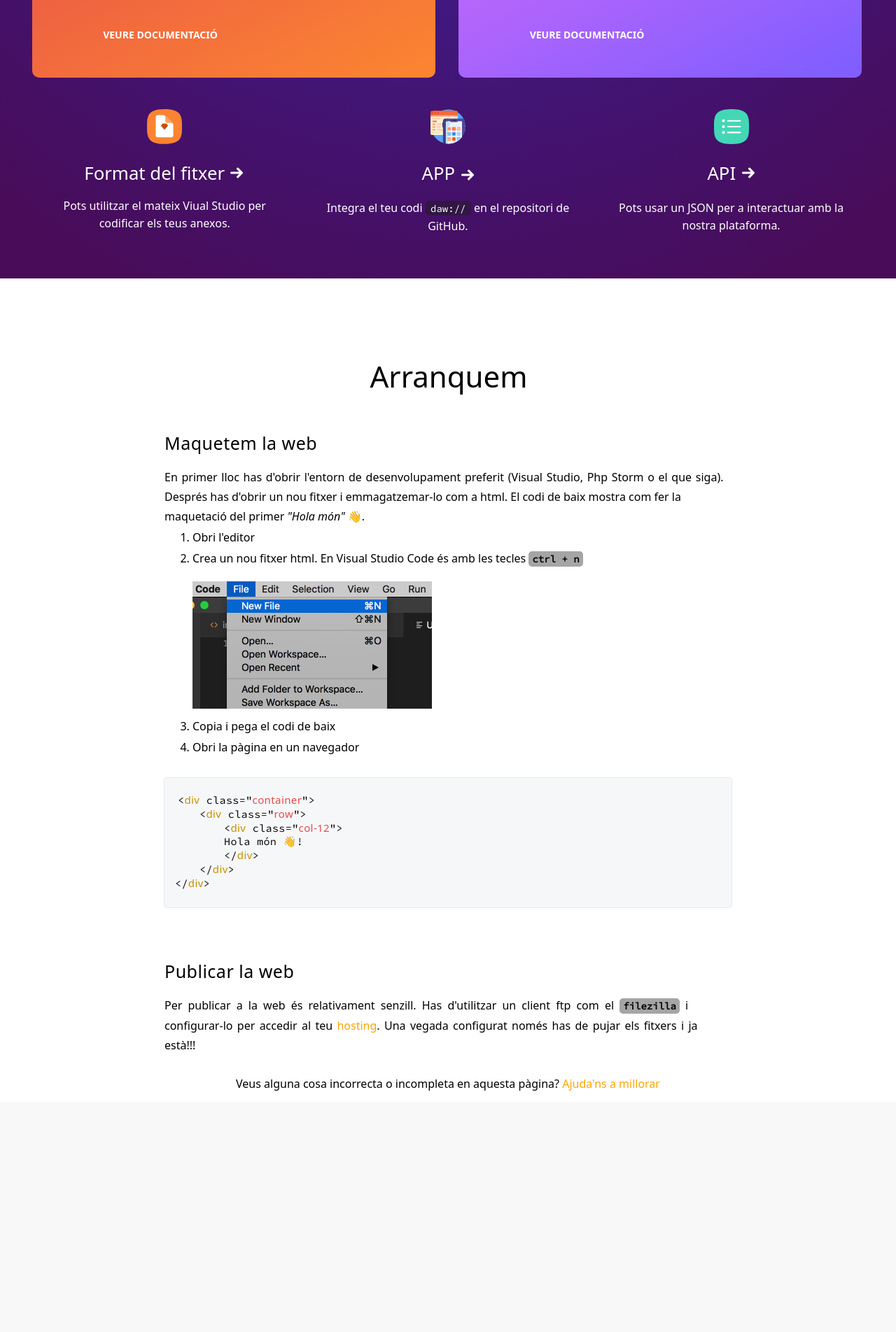
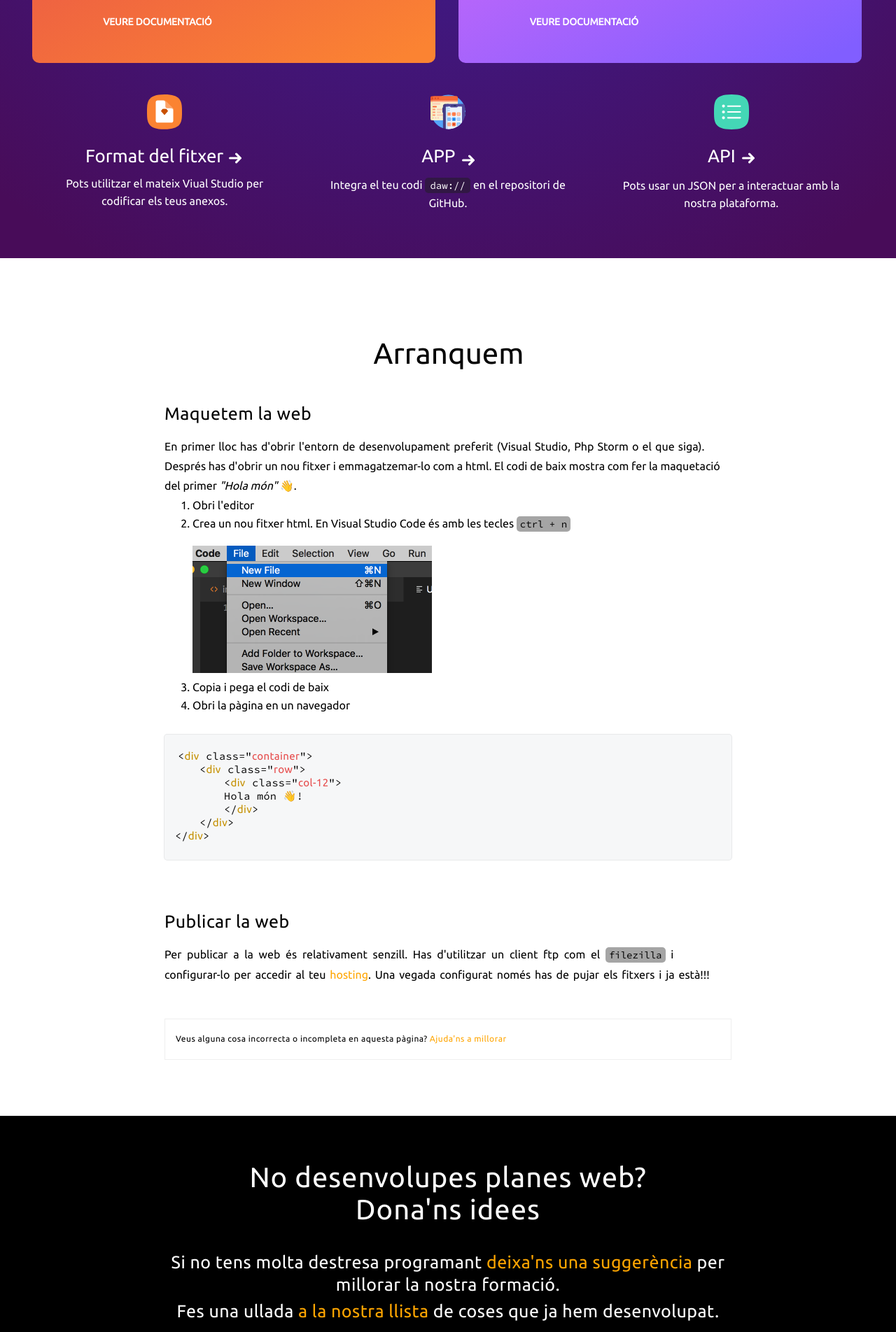
Before and after one commit to DomaxX26/Programming, a PHP site: page / in a window 1280 px wide. Shown: the part 672-2576 px from the top of the page at 70% size. Before the commit the page ends 2247 px from the top, so only its background shows below. Run offline with PHP 8.4, Linux system fonts and the light colour scheme.

Commit message:
HTML y CSS

```diff
--- a/HTML y CSS/Tema 6/Activitat Final/UD6ACTFINAL/css/estils.css
+++ b/HTML y CSS/Tema 6/Activitat Final/UD6ACTFINAL/css/estils.css
@@ -3,10 +3,15 @@
     src: url(../fonts/Source_Code_Pro/static/SourceCodePro-Regular.ttf);
 }
 
+@font-face {
+    font-family: Ubuntu;
+    src: url(../fonts/ubuntu_[allfont.es].ttf);
+}
 * {
     margin: 0;
     box-sizing: border-box;
-    font-family: system-ui, -apple-system, BlinkMacSystemFont, "Helvica Neue", Arial, Helvetica, sans-serif;
+    font-family: Ubuntu;
+     /*system-ui, -apple-system, BlinkMacSystemFont, "Helvica Neue", Arial, Helvetica, sans-serif;*/
 }
 
 /*Header*/
@@ -71,7 +76,7 @@ header a {
 }
 
 .finalBanda1{
-padding-bottom: 2.5%;
+padding-bottom: 2.8%;
 }
 
 .titol p {
@@ -169,7 +174,7 @@ h2 {
 }
 
 .formats p {
-    margin-top:-4%;
+    margin-top:-5.5%;
     line-height: 25px;
     font-size: 16px;
 }
@@ -242,7 +247,7 @@ h2 {
 }
 
 .banda2 h2{
-    margin-top: 96px;
+    margin-top: 97px;
     margin-left: 2px;
     font-size: 42px;
     font-weight: normal;
@@ -252,7 +257,7 @@ h2 {
 .banda2 h3{
     font-weight: normal;
     margin-left: 220px;
-    margin-top:20px;
+    margin-top:18px;
     letter-spacing: 0.5px;
     font-size: 25px;
 }
@@ -281,7 +286,7 @@ ol{
 
 ol img{
     margin-top: 14px;
-    margin-bottom: 9px;
+    margin-bottom: 8px;
 }
 
 li{
@@ -293,7 +298,6 @@ li{
     background-color: rgba(127, 127, 127, 0.7);
     font-size: 14px;
     border-radius: 5px;
-    font-weight: bold;
     padding: 2px 5px;
 }
 
@@ -350,6 +354,43 @@ li{
     color:orange;
     text-decoration: none;
 }
+.millorar{
+    margin: 34px 235px 80px 235px;
+    border: 1px solid rgba(175, 175, 175, 0.2);
+}
+.millorar p{
+    font-size: 12px;
+    padding-top: 6px;
+    padding-bottom: 8px;
+    letter-spacing: 0.5px;
+    text-align: left;
+}
+
 /*BANDA 3*/
+
+.banda3{
+    background-color: black;
+    color: white;
+    padding-bottom: 83px;
+}
+
+.banda3 h2{
+    margin-top: 50px;
+    margin-left: 300px;
+    margin-right: 300px;
+    text-align: center;
+    letter-spacing: 1px;
+}
+
+.banda3 p{
+    margin-top: 6px;
+    margin-left: 182px;
+    margin-right: 182px;
+    letter-spacing: 0.5px;
+    line-height: 32px;
+    font-size: 25px;
+    text-align:center;
+}
+
 /*BANDA 4*/
 /*Footer*/
--- a/HTML y CSS/Tema 6/Activitat Final/UD6ACTFINAL/index.html
+++ b/HTML y CSS/Tema 6/Activitat Final/UD6ACTFINAL/index.html
@@ -183,12 +183,24 @@
                 </div>
             </div>
             <div class="row">
-                <div class="col-12">
+                <div class="col-12 millorar">
                     <p>Veus alguna cosa incorrecta o incompleta en aquesta pàgina? <a href="#" class="taronja">Ajuda'ns a millorar</a></p>
                 </div>
             </div>
         </div>
-
+        <div class="container-fluid banda3">
+            <div class="row">
+                <div class="col-12">
+                    <h2>No desenvolupes planes web? Dona'ns idees</h2>
+                </div>
+            </div>
+            <div class="row">
+                <div class="col-12">
+                    <p>Si no tens molta destresa programant <a href="#" class="taronja">deixa'ns una suggerència</a> per millorar la nostra formació.</p>
+                    <p id="baixar">Fes una ullada <a href="#" class="taronja">a la nostra llista</a> de coses que ja hem desenvolupat.</p>
+                </div>
+            </div>
+        </div>
     </main>
     <footer class="container"></footer>
 </body>
```
Also changed, not shown: HTML y CSS/Tema 6/Activitat Final/UD6ACTFINAL/fonts/ubuntu_[allfont.es].ttf (added).
